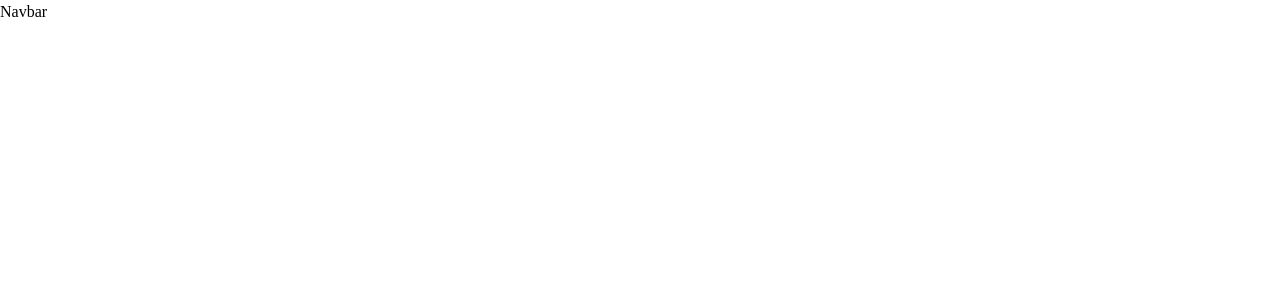
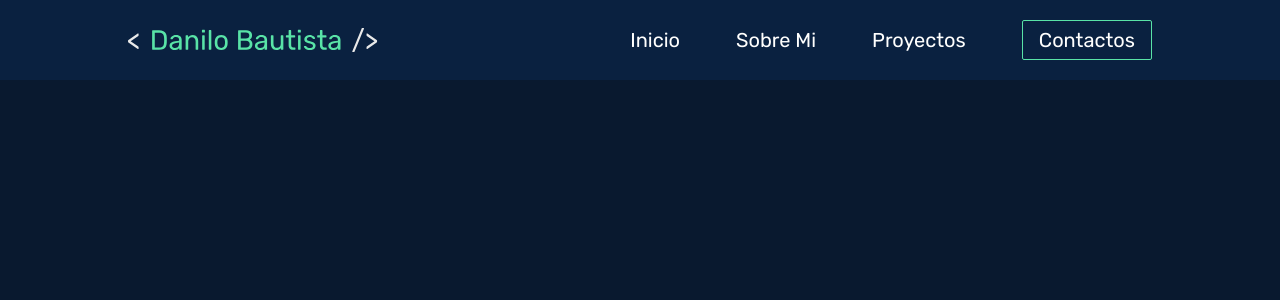
Before and after one commit to Danilo2504/portfolio, a Next.js app: page / in a window 1280 px wide. Shown: the top 300 px of the page. Built offline with nearby package versions, Linux system fonts and the light colour scheme.

Commit message:
CU-861n70drj - Crear Navbar

```diff
--- a/src/app/PageComponents/Navbar.jsx
+++ b/src/app/PageComponents/Navbar.jsx
@@ -1,7 +1,44 @@
+import Image from "next/image";
+import Link from "next/link";
 import React from "react";
 
 function Navbar() {
-  return <div>Navbar</div>;
+  const NavbarOption = ({ label }) => {
+    return (
+      <li className="hover:text-main whitespace-nowrap font-bold">
+        <Link href="#">{label}</Link>
+      </li>
+    );
+  };
+
+  return (
+    <div className="z-50 flex justify-center fixed top-0 right-0 left-0">
+      <div className="bg-secondary h-20 w-full mx-auto px-32 max-w-[1512px] flex justify-between items-center">
+        <div className="min-w-[300px] inline-flex justify-start">
+          <Link href="#">
+            <Image
+              src="/logo.svg"
+              width={250}
+              height={50}
+              alt="Logo de portafolio"
+            />
+          </Link>
+        </div>
+        <ul className="flex justify-between items-center gap-14 font-sans text-white text-medium_small">
+          <NavbarOption label={"Inicio"} />
+          <NavbarOption label={"Sobre Mi"} />
+          <NavbarOption label={"Proyectos"} />
+          <li>
+            <div className="bg-transparent px-4 py-1 rounded-sm border border-main hover:text-main transition-all">
+              <Link className="cursor-pointer" href="#">
+                Contactos
+              </Link>
+            </div>
+          </li>
+        </ul>
+      </div>
+    </div>
+  );
 }
 
 export default Navbar;
--- a/src/app/globals.css
+++ b/src/app/globals.css
@@ -5,24 +5,24 @@
 @layer base {
   :root {
     /* Colors */
-    --main-color: "#09192F";
-    --primary-color: "#59E3A7";
-    --secondary-color: "#0A2140";
-    --text-color: "#FFFFFE";
+    --main-color: #59e3a7;
+    --primary-color: #09192f;
+    --secondary-color: #0a2140;
+    --white-color: #fffffe;
 
-    --color-white: "#E9E9E9";
-    --color-green: "#ACB9C6";
+    --secondary-white: #e9e9e9;
+    --color-grey: #acb9c6;
 
     /* Sizes */
-    --big-size: 80;
-    --medium-big-size: 30;
-    --medium-size: 25;
-    --medium-small-size: 20;
-    --small-size: 15;
+    --big-size: 80px;
+    --medium-big-size: 30px;
+    --medium-size: 25px;
+    --medium-small-size: 20px;
+    --small-size: 15px;
 
-    --text-size: 22;
-    --card-text-size: 16;
-    --form-text-size: 18;
+    --text-size: 22px;
+    --card-text-size: 16px;
+    --form-text-size: 18px;
 
     /* Weights */
     --regular: "300";
@@ -30,14 +30,20 @@
     --bold: "700";
 
     /* Paddings */
-    --header-hz-padding: 120;
-    --sidebars-hz-padding: 40;
-    --section-top-padding: 120;
-    --title-vl-padding: 80;
+    --header-hz-padding: 120px;
+    --sidebars-hz-padding: 40px;
+    --section-top-padding: 120px;
+    --title-vl-padding: 80px;
   }
 }
 
+html {
+  box-sizing: border-box;
+  padding: 0;
+  margin: 0;
+}
+
 body {
-  color: var(--text-color);
-  background: var(--main-color);
+  list-style: none;
+  text-decoration: none;
 }
--- a/src/app/layout.js
+++ b/src/app/layout.js
@@ -22,7 +22,9 @@ export const metadata = {
 export default function RootLayout({ children }) {
   return (
     <html lang="en">
-      <body className={`${rubik.variable} ${poppins.variable}`}>
+      <body
+        className={`${rubik.variable} ${poppins.variable} h-screen bg-primary`}
+      >
         {children}
       </body>
     </html>
--- a/tailwind.config.js
+++ b/tailwind.config.js
@@ -14,10 +14,11 @@ module.exports = {
     },
     colors: {
       main: "var(--main-color)",
-      primary: "var(--primary-color",
-      text: "var(--text-color)",
-      white: "var(--color-white)",
-      green: "var(--color-green)",
+      primary: "var(--primary-color)",
+      secondary: "var(--secondary-color)",
+      white: "var(--white-color)",
+      white_sceondary: "var(--secondary-white)",
+      grey: "var(--color-grey)",
     },
     fontSize: {
       big: "var(--big-size)",
```
Also changed, not shown: public/logo.svg (added).
